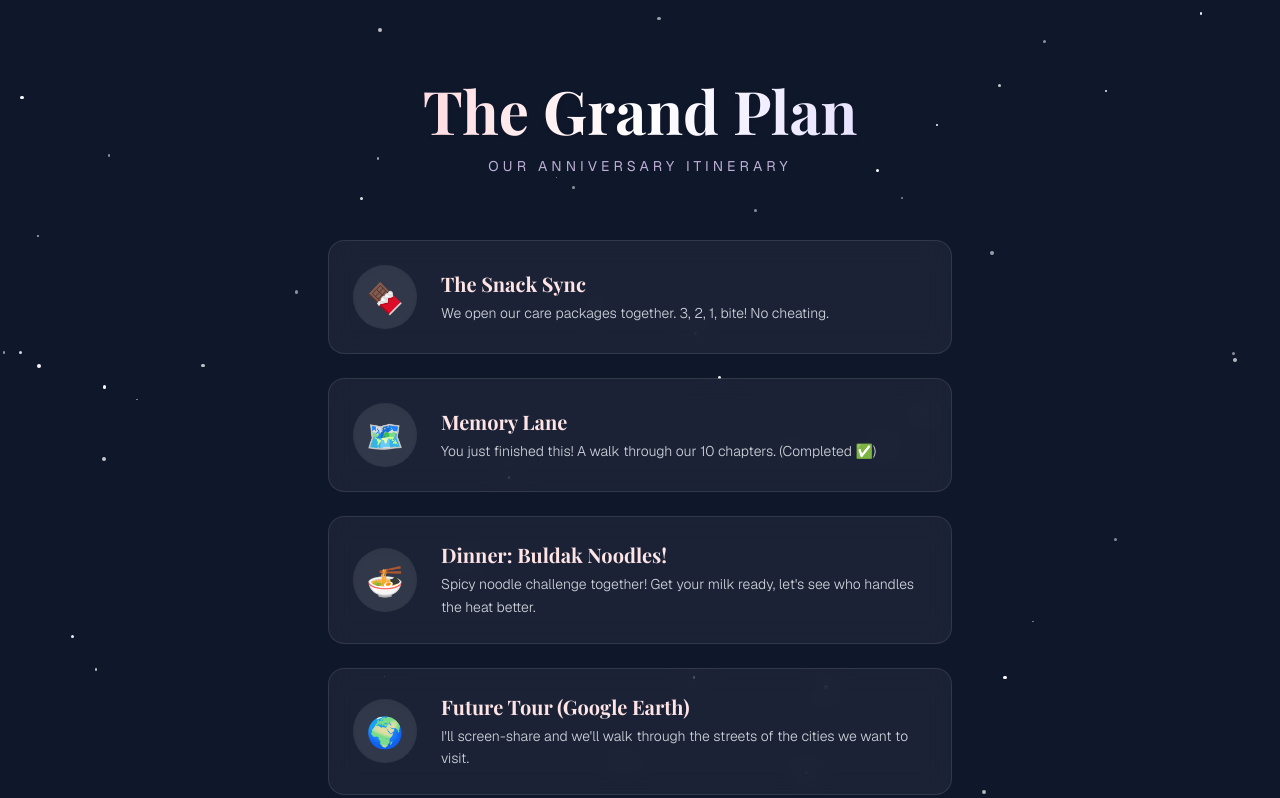
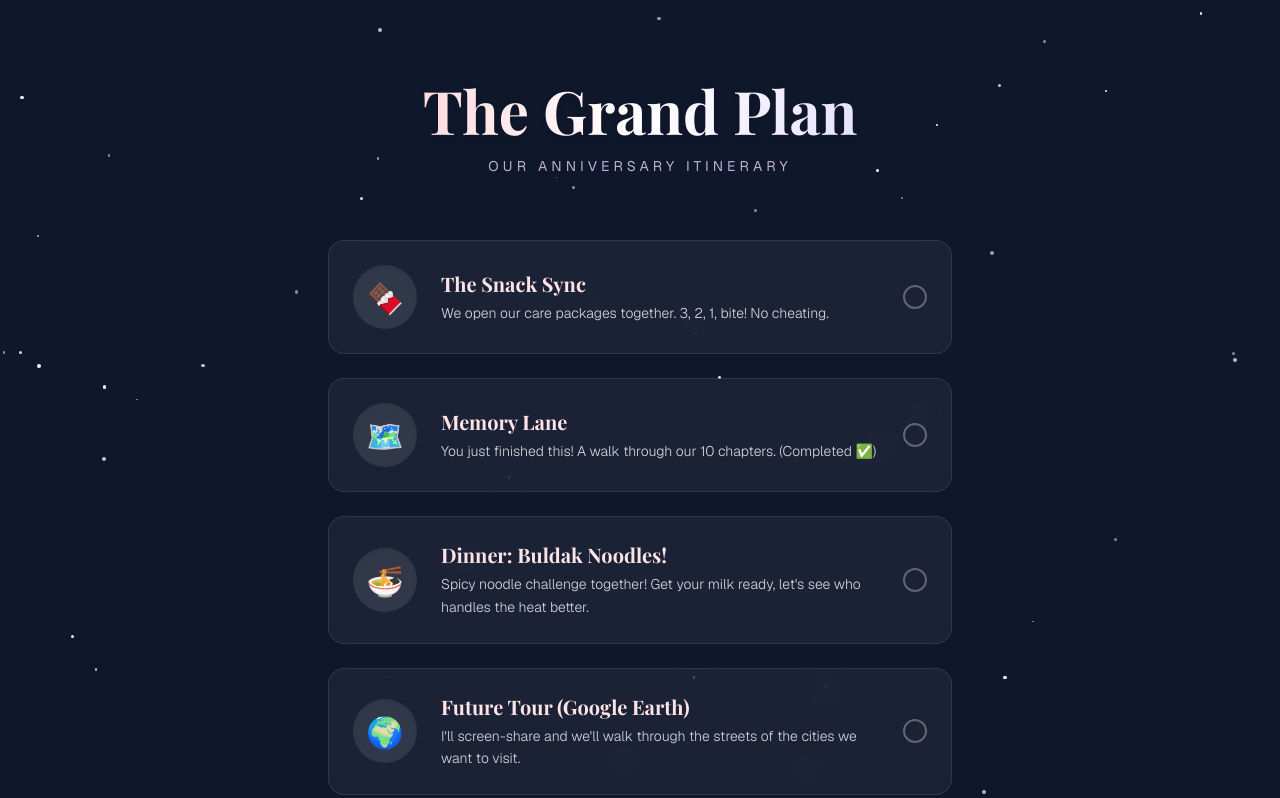
Before and after one commit to Henry336/anniversary-gift, a Next.js app: page /plans in a window 1280 px wide. Shown: the top 798 px of the page. Built offline with nearby package versions, Linux system fonts and the light colour scheme; a web font is replaced by a local one.

Commit message:
Added interactivity to the checklist

```diff
--- a/app/plans/page.js
+++ b/app/plans/page.js
@@ -51,8 +51,9 @@ const MUSIC_URL = "/music/perfect-cover.mp3";
 
 export default function Plans() {
   const [stars, setStars] = useState([]);
+  const [completed, setCompleted] = useState([]); // Track completed items
 
-  // Star generation (Same dreamy background)
+  // Star generation
   useEffect(() => {
     const generatedStars = Array.from({ length: 100 }).map((_, i) => ({
       id: i,
@@ -64,6 +65,15 @@ export default function Plans() {
     }));
     setStars(generatedStars);
   }, []);
+
+  // Handle Toggle
+  const togglePlan = (index) => {
+    if (completed.includes(index)) {
+      setCompleted(completed.filter(i => i !== index)); // Uncheck
+    } else {
+      setCompleted([...completed, index]); // Check
+    }
+  };
 
   return (
     <div className={`min-h-screen w-full bg-slate-900 bg-[radial-gradient(ellipse_at_top,_var(--tw-gradient-stops))] from-slate-900 via-[#2e1065] to-black text-white relative overflow-hidden ${playfair.className}`}>
@@ -104,29 +114,54 @@ export default function Plans() {
 
         {/* TIMELINE LIST */}
         <div className="flex flex-col gap-6">
-          {PLAN_DATA.map((plan, index) => (
+          {PLAN_DATA.map((plan, index) => {
+            const isDone = completed.includes(index);
+
+            return (
               <div
                 key={index}
-              className="bg-white/5 backdrop-blur-md border border-white/10 rounded-2xl p-6 flex items-center gap-6 transform hover:scale-105 transition-all duration-300 hover:bg-white/10 group opacity-0 animate-drop-in"
+                onClick={() => togglePlan(index)}
+                className={`
+                  relative border rounded-2xl p-6 flex items-center gap-6 cursor-pointer transition-all duration-300 group opacity-0 animate-drop-in select-none
+                  ${isDone
+                    ? 'bg-green-500/10 border-green-500/50 scale-[0.98]'
+                    : 'bg-white/5 backdrop-blur-md border-white/10 hover:bg-white/10 hover:scale-105'
+                  }
+                `}
                 style={{
-                animationDelay: `${index * 0.2}s`, // Staggered delay
-                animationFillMode: 'forwards'      // Keep opacity 1 after animation
+                  animationDelay: `${index * 0.2}s`,
+                  animationFillMode: 'forwards'
                 }}
               >
                 {/* ICON BUBBLE */}
-              <div className="w-16 h-16 bg-white/10 rounded-full flex items-center justify-center text-3xl shadow-inner group-hover:bg-white/20 transition-colors shrink-0">
-                {plan.icon}
+                <div className={`
+                  w-16 h-16 rounded-full flex items-center justify-center text-3xl shadow-inner transition-colors shrink-0
+                  ${isDone ? 'bg-green-500/20 grayscale-0' : 'bg-white/10 group-hover:bg-white/20'}
+                `}>
+                  {isDone ? '✅' : plan.icon}
                 </div>
 
                 {/* TEXT */}
-              <div>
-                <h3 className="text-xl font-bold text-rose-100 mb-1">{plan.title}</h3>
-                <p className="text-gray-300 text-sm font-sans font-light leading-relaxed">
+                <div className="flex-1">
+                  <h3 className={`text-xl font-bold mb-1 transition-all ${isDone ? 'text-green-200 line-through decoration-green-500/50' : 'text-rose-100'}`}>
+                    {plan.title}
+                  </h3>
+                  <p className={`text-sm font-sans font-light leading-relaxed transition-all ${isDone ? 'text-green-200/60 line-through' : 'text-gray-300'}`}>
                     {plan.description}
                   </p>
                 </div>
+
+                {/* CHECKBOX VISUAL */}
+                <div className={`
+                  w-6 h-6 rounded-full border-2 flex items-center justify-center transition-all
+                  ${isDone ? 'bg-green-500 border-green-500' : 'border-white/30 group-hover:border-white'}
+                `}>
+                  {isDone && <span className="text-black text-xs font-bold">✓</span>}
                 </div>
-          ))}
+
+              </div>
+            );
+          })}
         </div>
 
         {/* FOOTER MESSAGE */}
```
Lines whose indentation alone changed are shown as unchanged.
